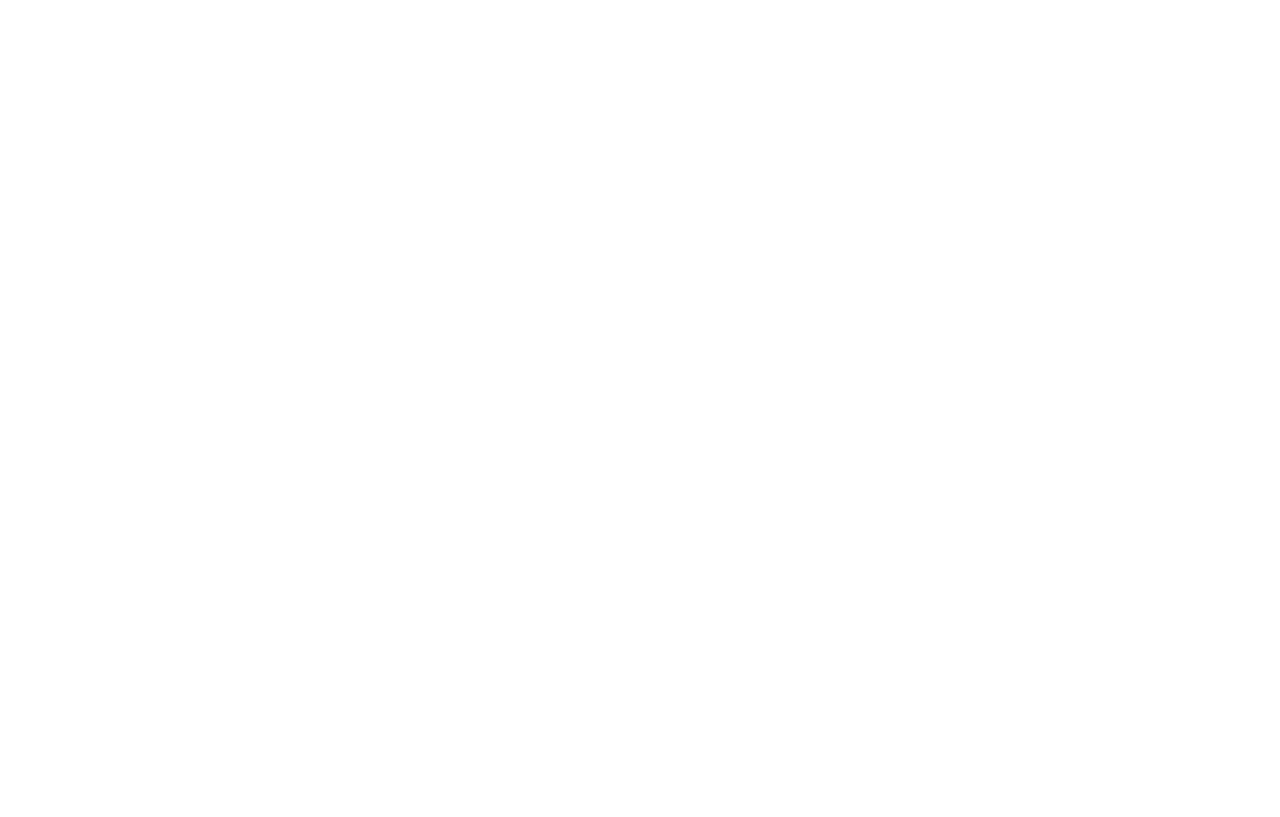
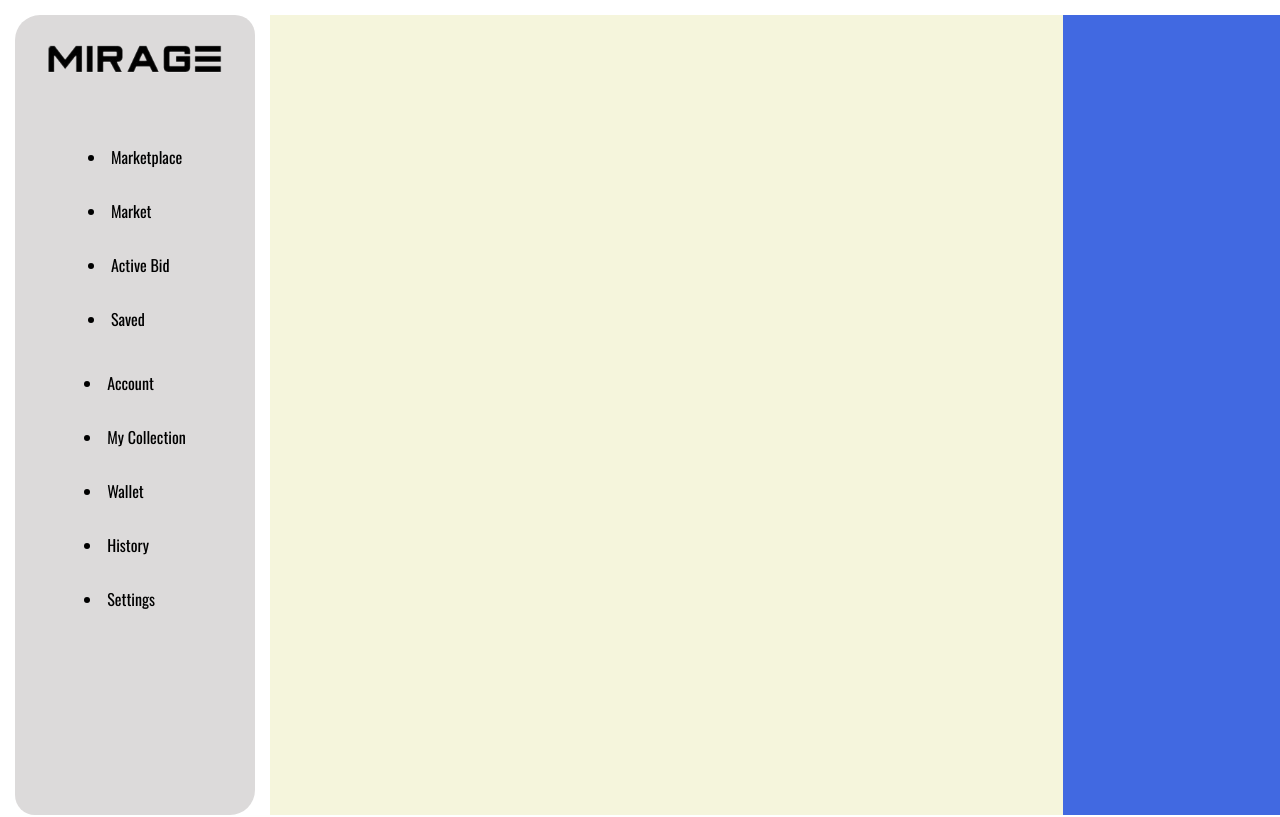
Before and after one commit to Redclawww/Mirage-NFT-Marketplace, a React (Vite) app: page /nftlisting in a window 1280 px wide. Before the commit this address had no page. Shown: the top 817 px of the page. Built offline with nearby package versions, Linux system fonts and the light colour scheme.

Commit message:
created nft listing page

```diff
--- a/src/App.jsx
+++ b/src/App.jsx
@@ -8,6 +8,7 @@ import AboutUs from "./screens/AboutUs";
 import './App.css'
 import Login from "./screens/Login";
 import Signup from "./screens/Signup";
+import NftListing from "./screens/NftListing";
 
 function App() {
 
@@ -18,6 +19,7 @@ function App() {
           <Route exact path="/aboutus" element={<AboutUs />} />
           <Route exact path="/login" element={<Login />} />
           <Route exact path="/signup" element={<Signup />} />
+          <Route exact path="/nftlisting" element={<NftListing />} />
         </Routes>
       </Router>
   )
--- a/src/components/Navbar.jsx
+++ b/src/components/Navbar.jsx
@@ -9,7 +9,7 @@ const Navbar = () => {
     <img src={logo} alt="Logo" />
     <ul>
         <Link to='/' style={{ textDecoration: 'none' }}><li>Home</li></Link>
-        <li>Marketplace</li>
+        <Link to='/nftlisting' style={{ textDecoration: 'none' }}><li>Markteplace</li></Link>
         <Link to='/aboutus' style={{ textDecoration: 'none' }}><li>About us</li></Link>
         <li>More</li>
         <Link to='/login' style={{ textDecoration: 'none' }}><li><button>Login</button></li></Link>
--- /dev/null
+++ b/src/css/NftListing.css
@@ -0,0 +1,52 @@
+.nft-marketplace{
+    height: 100%;
+    width: 100%;
+}
+
+.page-layout{
+    display: flex;
+    align-items: center;
+    justify-content: center;
+}
+
+.content-left{
+    width: 329px;
+    height: 100vh;
+    background: #DCDADA;
+    margin: 15px;
+    border-radius: 25px 20px;
+    display: flex;
+    align-items: center;
+    gap: 40px;
+    flex-direction: column;
+    color: #000000;
+}
+
+.content-left img{
+    width: 200px;
+    margin: 20px;
+}
+
+.content-middle{
+    width: 1200px;
+    height: 100vh;
+    background-color: beige;
+}
+
+.content-right{
+    width: 329px;
+    height: 100vh;
+    background-color: royalblue;
+}
+
+.marketplace{
+    display: flex;
+    flex-direction: column;
+    gap: 30px;
+}
+
+.account{
+    display: flex;
+    flex-direction: column;
+    gap: 30px;
+}
--- /dev/null
+++ b/src/screens/NftListing.jsx
@@ -0,0 +1,33 @@
+import "../css/NftListing.css";
+import logo from '../assets/photos/logo.png'
+import Footer from "../components/Footer";
+
+const NftListing = () => {
+  return (
+    <div className="nft-marketplace">
+      <div className="page-layout">
+        <div className="content-left">
+            <img src={logo} alt="" />
+            <div className="marketplace">
+                    <li className="sidebar-heading">Marketplace</li>
+                    <li>Market</li>
+                    <li>Active Bid</li>
+                    <li>Saved</li>
+            </div>
+            <div className="account">
+            <li className="sidebar-heading">Account</li>
+                    <li>My Collection</li>
+                    <li>Wallet</li>
+                    <li>History</li>
+                    <li>Settings</li>
+            </div>
+        </div>
+        <div className="content-middle"></div>
+        <div className="content-right"></div>
+      </div>
+      <Footer />
+    </div>
+  );
+};
+
+export default NftListing;
```
Also changed, not shown: 6 other files (tests, documents, lock files or other folders).
